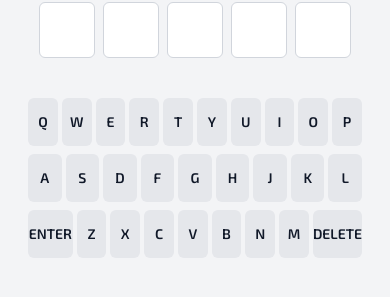
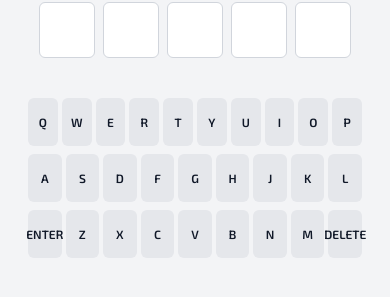
Before and after one commit to belalhanafy/wordy, a React (Vite) app: page / in a window 390 px wide. Shown: the part 479-776 px from the top of the page. Built offline with nearby package versions, Linux system fonts and the light colour scheme.

Commit message:
update keyboard

```diff
--- a/src/components/Keyboard.jsx
+++ b/src/components/Keyboard.jsx
@@ -9,23 +9,23 @@ const Keyboard = () => {
     const { handleKeyPress } = useContext(GameContext);
 
     return (
-        <div className="flex flex-col gap-2 mt-6 md:hidden w-full px-1">
+        <div className="flex-col gap-2 mt-6 flex md:hidden w-full px-1">
             {/* Row 1 */}
-            <div className="flex gap-1">
+            <div className="grid grid-cols-10 gap-1 w-full">
                 {keys1.map((keyLetter) => (
                     <Key key={keyLetter} keyVal={keyLetter} onKeyPress={handleKeyPress} />
                 ))}
             </div>
 
             {/* Row 2 */}
-            <div className="flex gap-1 justify-center">
+            <div className="grid grid-cols-9 gap-1 w-full">
                 {keys2.map((keyLetter) => (
                     <Key key={keyLetter} keyVal={keyLetter} onKeyPress={handleKeyPress} />
                 ))}
             </div>
 
             {/* Row 3 */}
-            <div className="flex gap-1">
+            <div className="grid grid-cols-9 gap-1 w-full">
                 {keys3.map((keyLetter) => (
                     <Key key={keyLetter} keyVal={keyLetter} onKeyPress={handleKeyPress} />
                 ))}
@@ -35,17 +35,13 @@ const Keyboard = () => {
 };
 
 const Key = ({ keyVal, onKeyPress }) => {
-    // Make ENTER and DELETE larger
-    const isWide = keyVal === "ENTER" || keyVal === "DELETE";
-
     return (
         <button
             onClick={() => onKeyPress(keyVal)}
-            className={`flex-1 h-12 sm:h-14 md:h-16 flex items-center justify-center
-      rounded-md font-semibold text-sm sm:text-base
-      bg-gray-200 dark:bg-gray-700 text-gray-900 dark:text-gray-100
-      hover:bg-gray-300 dark:hover:bg-gray-600 transition
-      ${isWide ? "flex-[1.5]" : ""}`}
+            className={`flex items-center justify-center rounded-md font-semibold
+        bg-gray-200 dark:bg-gray-700 text-gray-900 dark:text-gray-100
+        hover:bg-gray-300 dark:hover:bg-gray-600 transition
+        text-xs sm:text-sm md:text-base h-12 w-full`}
         >
             {keyVal}
         </button>
```
